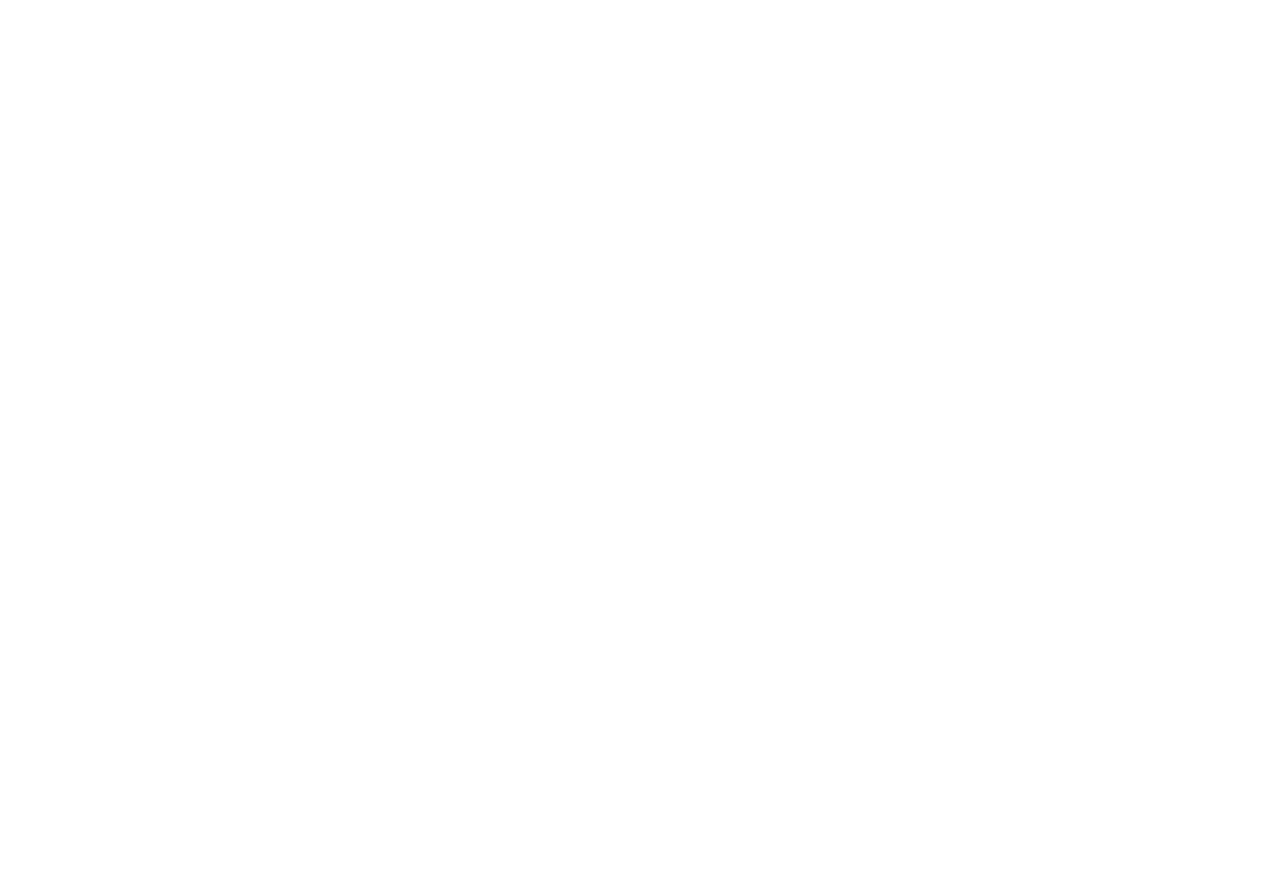
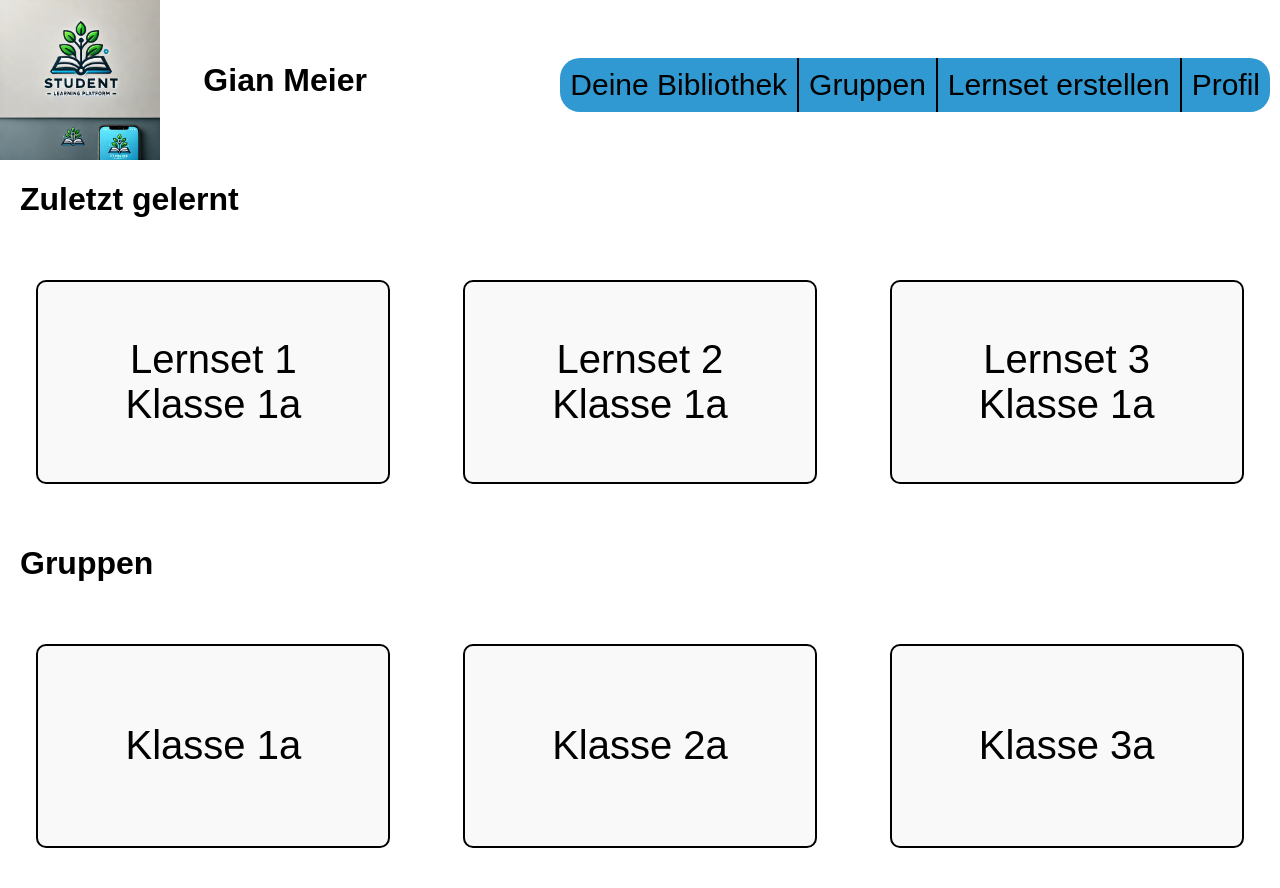
Before and after one commit to Silas0420/322-Hifi, a plain HTML site: page uebersicht.html in a window 1280 px wide. Before the commit the page ends 800 px from the top, so only its background shows below. Drawn offline with Linux system fonts and the light colour scheme.

Commit message:
übersicht

```diff
--- a/styles.css
+++ b/styles.css
@@ -10,10 +10,13 @@ body {
     display: flex;
     width: 100vw;
 }
-
+.container2 {
+    display: flex;
+    align-items: center;
+}
 #logo {
     flex: 1;
-    height: 300px;
+    height: 160px;
 }
 
 #designer {
@@ -39,10 +42,10 @@ body {
     font-size: 25px;
 }
 
-p {
-
+#name {
+    flex: auto;
+    margin-left: 20px;
 }
-
 
 form {
     color: black;
@@ -80,3 +83,52 @@ form {
 #Passwort-Input {
     margin-left: 151px;
 }
+
+nav{
+    display: flex;
+    margin: 10px;
+    border-radius: 10px;
+    font-size: 30px;
+    text-decoration: none;
+    color: black;
+}
+
+.navi {
+    margin-top: 10px;
+    border-right: 2px solid black;
+    padding: 10px;
+    background-color: rgb(49, 153, 209);
+    text-decoration: none;
+    color: black;
+}
+
+.navi:last-child {
+    border-right: none;
+    border-radius: 0 20px 20px 0;
+}
+
+.navi:first-child {
+    border-radius: 20px 0 0 20px;
+}
+
+.container3 {
+    display: grid;
+    grid-template-columns: repeat(3, 1fr);
+    justify-items: center;
+}
+.title {
+    padding-left: 20px;
+}
+
+.box {
+    width: 350px;
+    height: 200px;
+    border: 2px solid black;
+    border-radius: 10px;
+    display: flex;
+    align-items: center;
+    justify-content: center;
+    text-align: center;
+    font-size: 40px;
+    background-color: #f9f9f9;
+}
--- a/uebersicht.html
+++ b/uebersicht.html
@@ -0,0 +1,39 @@
+<!DOCTYPE html>
+<html lang="en">
+<head>
+    <meta charset="UTF-8">
+    <meta name="viewport" content="width=device-width, initial-scale=1.0">
+    <title>Übersicht</title>
+    <link rel="stylesheet" href="styles.css">
+</head>
+<body>
+    <div class="container2">
+        <div id="logo">
+            <img id="logo" src="logo.webp" alt="Logo">
+        </div>
+        <div id="name">
+            <h1>Gian Meier</h1>
+        </div>
+        <div id="navigation">
+            <nav>
+                <a class="navi" href="">Deine Bibliothek</a>
+                <a class="navi" href="">Gruppen</a>
+                <a class="navi" href="">Lernset erstellen</a>
+                <a class="navi" href="">Profil</a>
+            </nav>
+        </div>
+    </div>
+    <h1 class="title">Zuletzt gelernt</h1>
+    <div class="container3">
+        <p class="box">Lernset 1<br>Klasse 1a</p>
+        <p class="box">Lernset 2<br>Klasse 1a</p>
+        <p class="box">Lernset 3<br>Klasse 1a</p>
+    </div>
+    <h1 class="title">Gruppen</h1>
+    <div class="container3">
+        <p class="box">Klasse 1a</p>
+        <p class="box">Klasse 2a</p>
+        <p class="box">Klasse 3a</p>
+    </div>
+</body>
+</html>
```
Also changed, not shown: index.html (+1 -1 lines), login.html (+1 -1 lines).
